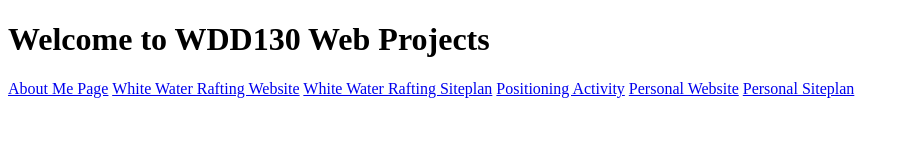
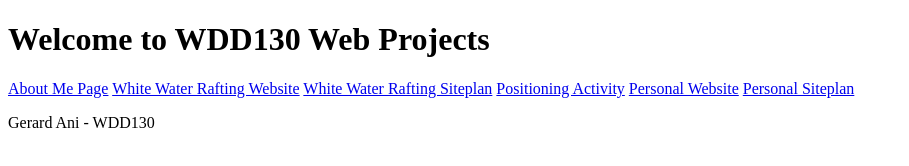
Before and after one commit to pjmoorg/wdd130, a plain HTML site: page index.html in a window 1280 px wide. Shown: the whole page, without its empty margins (0-909 px from the left). Drawn offline with Linux system fonts and the light colour scheme.

Commit message:
Added a paragraph to the home page

```diff
--- a/index.html
+++ b/index.html
@@ -15,6 +15,7 @@
   <a href="#">Personal Website</a>
   <a href="#">Personal Siteplan</a>
 </nav>
+<p>Gerard Ani - WDD130</p>
 
 </body>
 </html>
```
